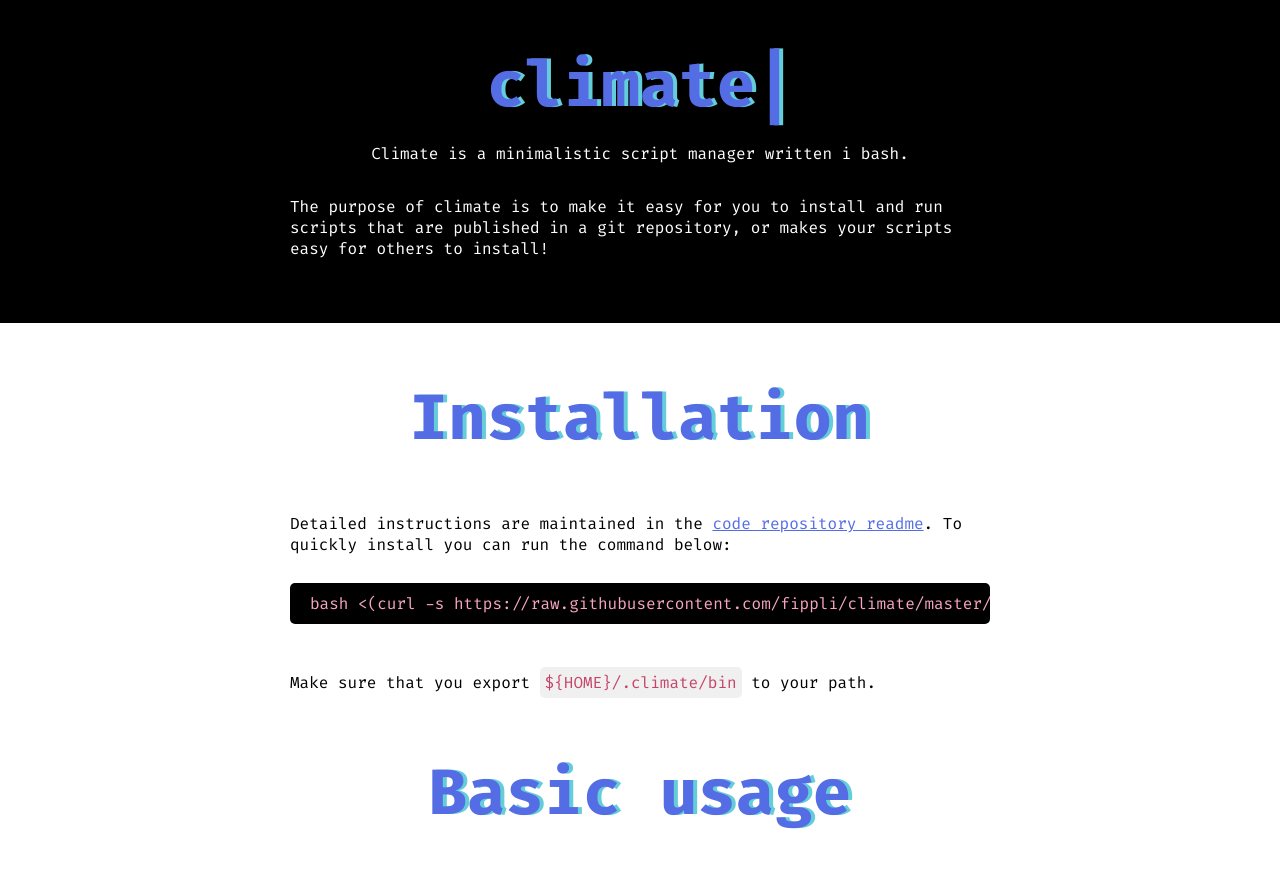
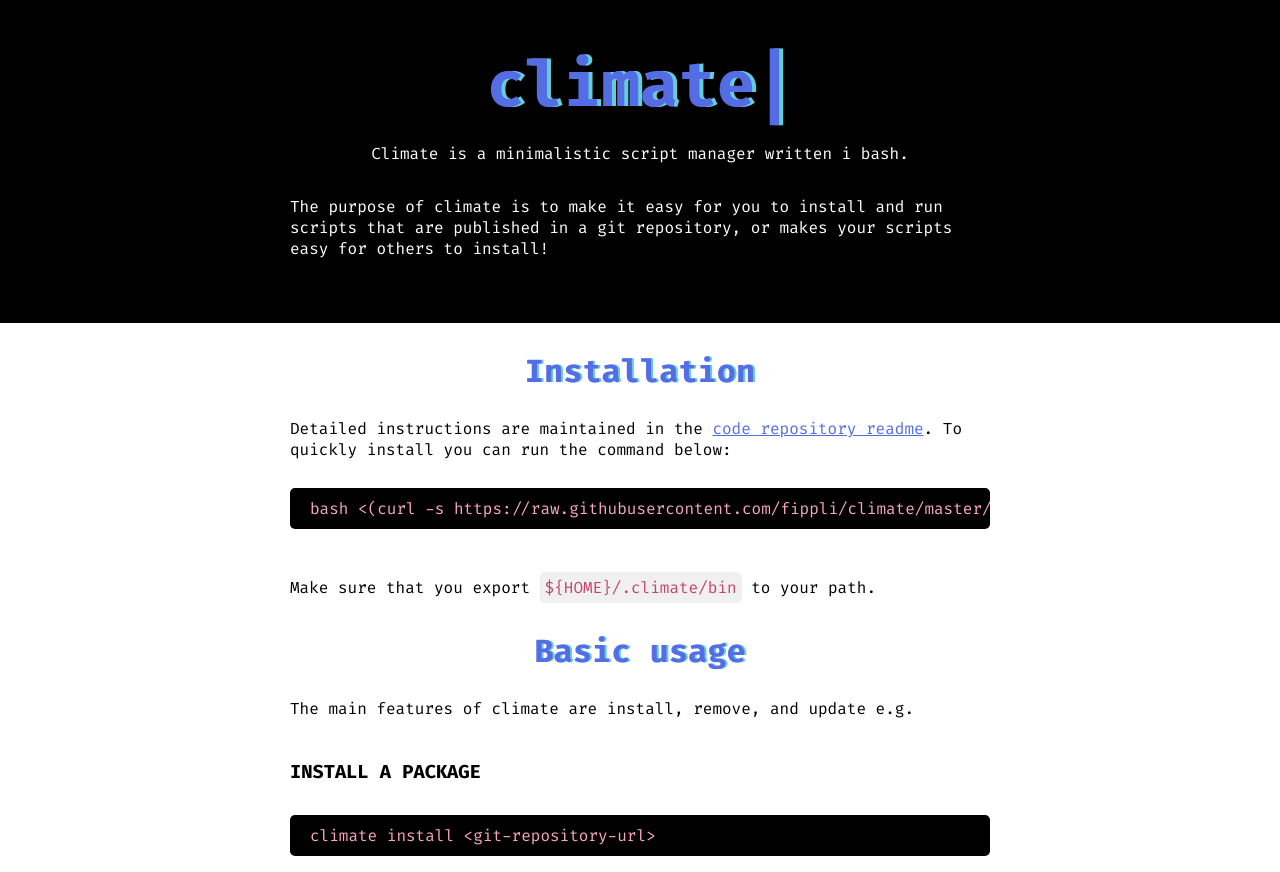
Before and after one commit to fippli/cli-mate.sh, a plain HTML site: page index.html in a window 1280 px wide. Shown: the part 80-952 px from the top of the page. Drawn offline with Linux system fonts and the light colour scheme.

Commit message:
Update website design

```diff
--- a/index.css
+++ b/index.css
@@ -12,13 +12,23 @@ body {
   box-sizing: border-box;
 }
 
+h2 {
+  font-size: 2rem;
+  font-weight: 900;
+  color: #546de5;
+  text-shadow: 2px 0 #63cdda;
+  text-align: center;
+}
+
 h3 {
   max-width: 700px;
-  margin: 80px auto 1rem auto;
+  margin: 40px auto 1rem auto;
+  font-weight: 700;
+  text-transform: uppercase;
 }
 
 main {
-  padding-bottom: 80px;
+  padding: 0 40px 40px;
 }
 
 header {
--- a/index.html
+++ b/index.html
@@ -38,7 +38,7 @@
 
     <main>
       <section>
-        <h2 class="title">Installation</h2>
+        <h2>Installation</h2>
         <p>
           Detailed instructions are maintained in the
           <a href="https://github.com/fippli/climate/blob/master/README.md"
@@ -54,7 +54,7 @@
         </p>
       </section>
       <section>
-        <h2 class="title">Basic usage</h2>
+        <h2>Basic usage</h2>
         <p>The main features of climate are install, remove, and update e.g.</p>
         <h3>Install a package</h3>
         <pre>
```
